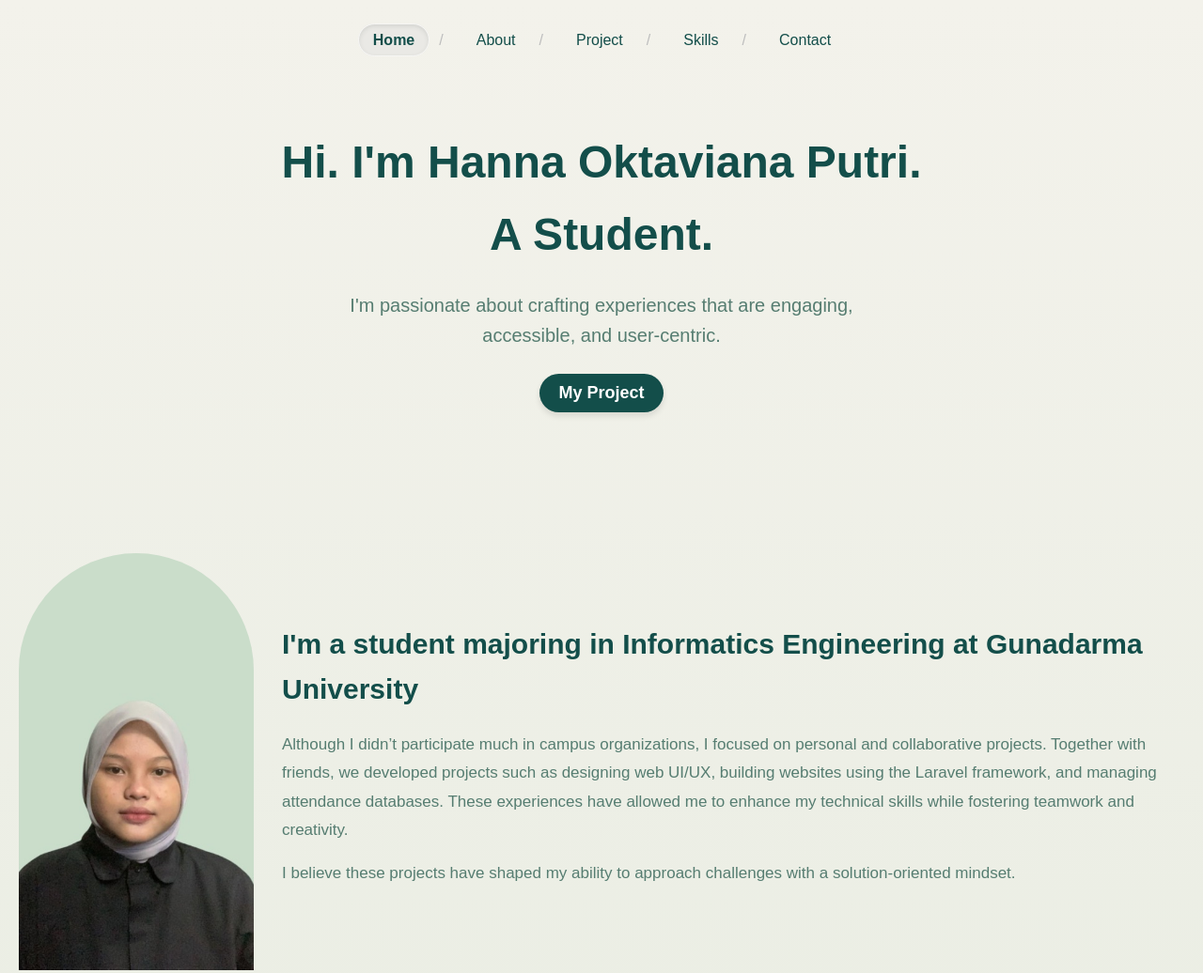
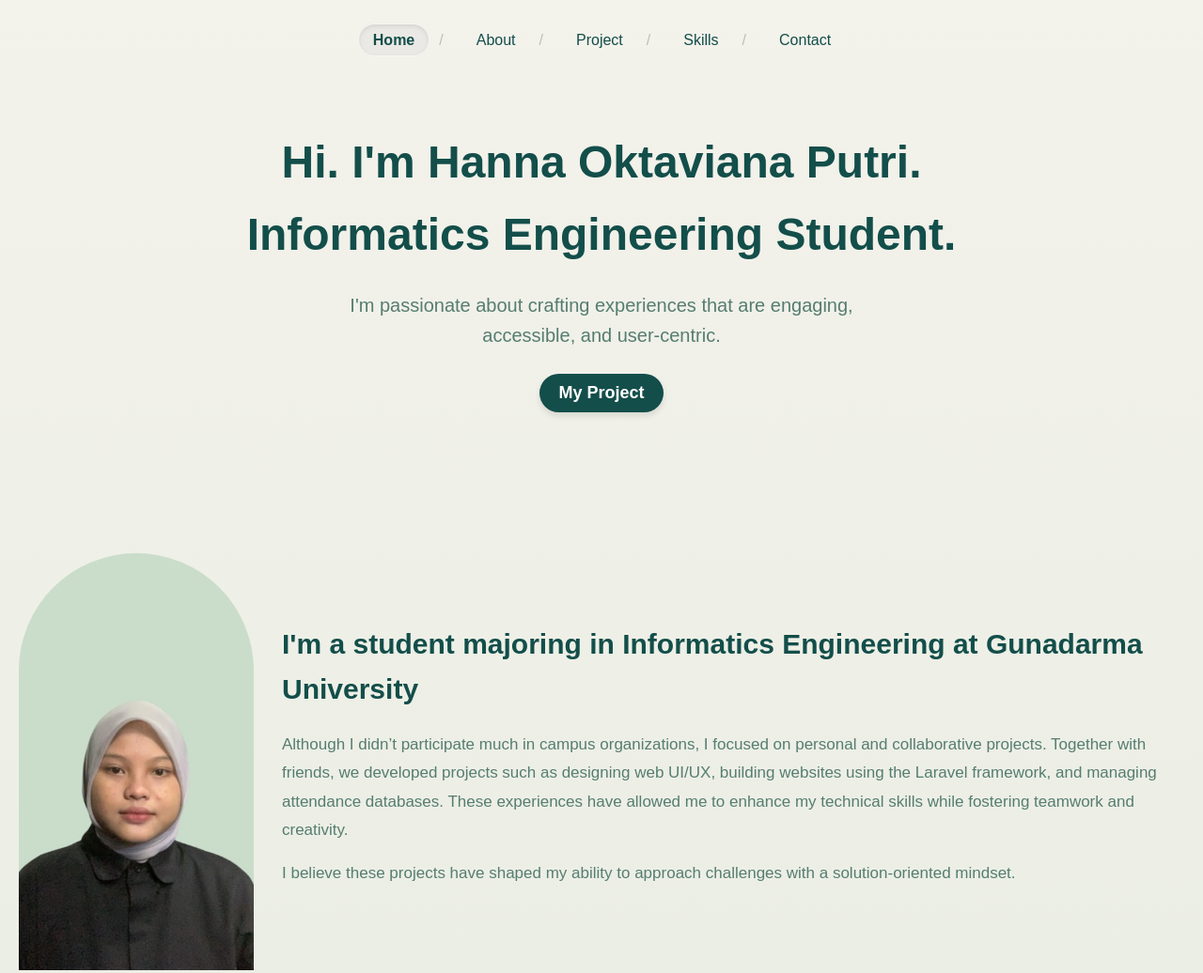
Before and after one commit to hannaoktv04/Portofolio-Hanna, a website: page index.html in a window 1280 px wide. Shown: the top 1036 px of the page at 94% size. Drawn offline with nearby package versions, Linux system fonts and the light colour scheme.

Commit message:
Update index.html

```diff
--- a/index.html
+++ b/index.html
@@ -25,7 +25,7 @@
     </header>
     <section class="home" id="home">
       <main class="hero">
-          <h1>Hi. I'm Hanna Oktaviana Putri.<br>A Student.</h1>
+          <h1>Hi. I'm Hanna Oktaviana Putri.<br>Informatics Engineering Student.</h1>
           <p>I'm passionate about crafting experiences that are engaging, accessible, and user-centric.</p>
           <br>
           <button onclick="scrollToProjects()">My Project</button>
```
